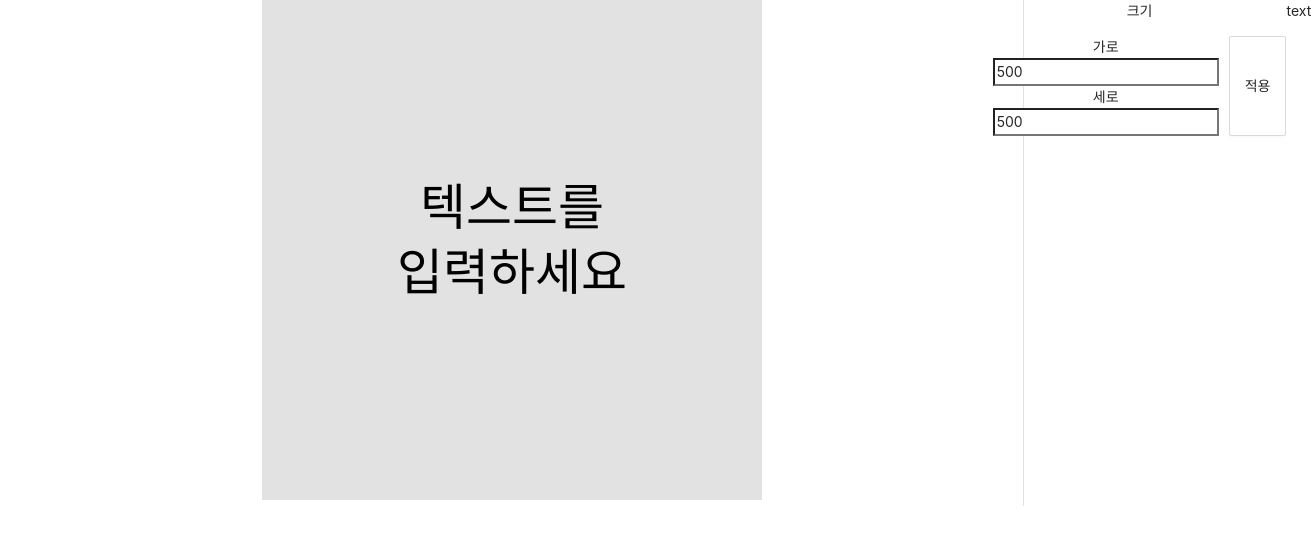
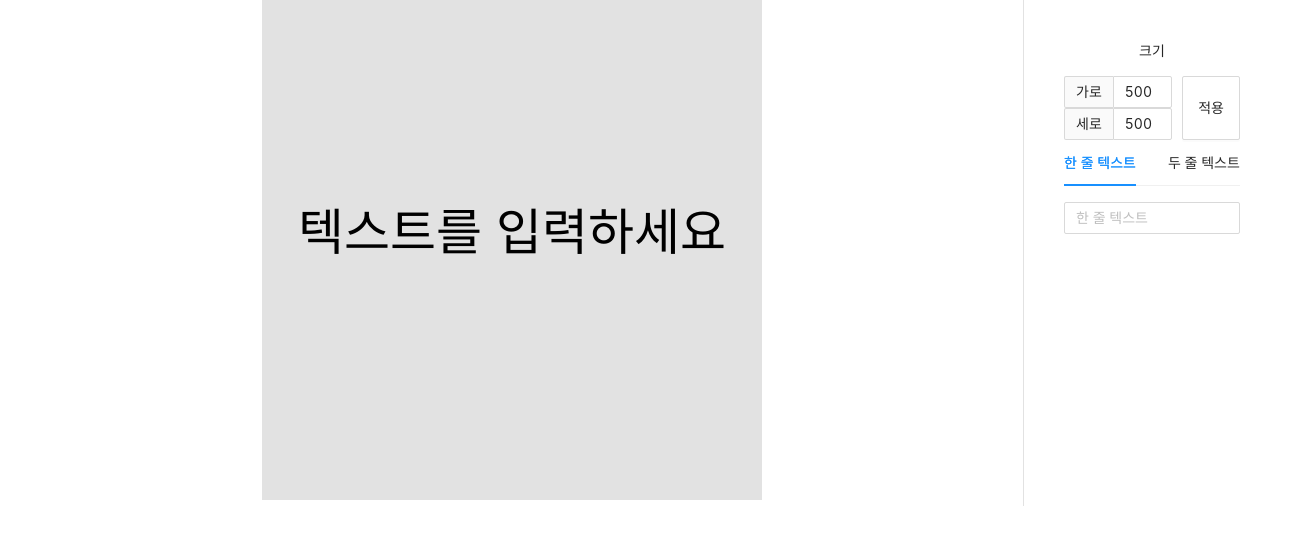
Before and after one commit to jch1223/thumbnail_creater, a React (Create React App) app: page / in a window 1280 px wide. Shown: the top 544 px of the page, 1311 px wide, since content can reach past the window. Built offline with nearby package versions, Linux system fonts and the light colour scheme; the HTML template or start-up script is replaced by a standard one.

Commit message:
set/한줄,두줄 text 입력 기능

```diff
--- a/src/App.js
+++ b/src/App.js
@@ -1,4 +1,4 @@
-import React, { useState } from "react";
+import React, { useState, useEffect } from "react";
 import Content from "./container/layout/Content";
 import Side from "./container/layout/Side";
 import styled from "styled-components";
@@ -9,17 +9,37 @@ import "antd/dist/antd.css";
 function App() {
   const [Width, setWidth] = useState(500);
   const [Height, setHeight] = useState(500);
+  const [TextType, setTextType] = useState(true);
+  const [Text, setText] = useState("텍스트를 입력하세요");
   const [Text1, setText1] = useState("텍스트를");
   const [Text2, setText2] = useState("입력하세요");
 
+  useEffect(() => {
+    console.log(TextType);
+  }, [TextType]);
+
   return (
     <AppWrap className="App">
-      <Content Width={Width} Height={Height} Text1={Text1} Text2={Text2} />
+      <Content
+        Width={Width}
+        Height={Height}
+        TextType={TextType}
+        Text={Text}
+        Text1={Text1}
+        Text2={Text2}
+      />
       <Side
         Width={Width}
         Height={Height}
+        setTextType={setTextType}
         setWidth={setWidth}
         setHeight={setHeight}
+        Text={Text}
+        Text1={Text1}
+        Text2={Text2}
+        setText={setText}
+        setText1={setText1}
+        setText2={setText2}
       />
     </AppWrap>
   );
--- a/src/components/Canvas.jsx
+++ b/src/components/Canvas.jsx
@@ -1,6 +1,6 @@
 import React, { useRef, useEffect, useState } from "react";
 
-function Canvas({ Width, Height, Text1, Text2 }) {
+function Canvas({ Width, Height, TextType, Text, Text1, Text2 }) {
   const canvasRef = useRef(null);
 
   useEffect(() => {
@@ -12,9 +12,14 @@ function Canvas({ Width, Height, Text1, Text2 }) {
 
     context.textAlign = "center";
     context.font = "50px Arial";
-    context.fillText(Text1, canvas.width / 2, canvas.height / 2 - 25);
-    context.fillText(Text2, canvas.width / 2, canvas.height / 2 + 40);
-  }, [Width, Height, Text1, Text2]);
+
+    if (TextType) {
+      context.fillText(Text, canvas.width / 2, canvas.height / 2);
+    } else {
+      context.fillText(Text1, canvas.width / 2, canvas.height / 2 - 50 / 1.5);
+      context.fillText(Text2, canvas.width / 2, canvas.height / 2 + 50 / 1.5);
+    }
+  }, [Width, Height, TextType, Text, Text1, Text2]);
 
   return (
     <div>
--- a/src/components/SizeControl.jsx
+++ b/src/components/SizeControl.jsx
@@ -1,5 +1,5 @@
 import React, { useState } from "react";
-import { Button } from "antd";
+import { Button, Input } from "antd";
 import styled from "styled-components";
 
 function SizeControl({ Width, Height, setWidth, setHeight }) {
@@ -19,30 +19,31 @@ function SizeControl({ Width, Height, setWidth, setHeight }) {
         <SizeWrap>
           <div className="size">
             <div>
-              <span>가로 </span>
-              <input
+              <Input
                 type="text"
+                addonBefore="가로"
                 value={InputWidth}
                 onChange={(e) => {
                   setInputWidth(e.target.value);
                 }}
-              />
+              ></Input>
             </div>
-
             <div>
-              <span>세로 </span>
-              <input
+              <Input
                 type="text"
+                addonBefore="세로"
                 value={InputHeight}
                 onChange={(e) => {
                   setInputHeight(e.target.value);
                 }}
-              />
+              ></Input>
             </div>
           </div>
 
           <div>
-            <Button onClick={applySize}>적용</Button>
+            <Button htmlType="submit" onClick={applySize}>
+              적용
+            </Button>
           </div>
         </SizeWrap>
       </form>
@@ -52,6 +53,7 @@ function SizeControl({ Width, Height, setWidth, setHeight }) {
 
 const SizeWrap = styled.div`
   display: flex;
+  justify-content: center;
 
   .size {
     margin-right: 10px;
--- a/src/components/TextControl.jsx
+++ b/src/components/TextControl.jsx
@@ -1,7 +1,42 @@
 import React from "react";
+import styled from "styled-components";
+import { Tabs, Input } from "antd";
 
-function TextControl(props) {
-  return <div> text</div>;
+const { TabPane } = Tabs;
+
+function TextControl({ setTextType, setText, setText1, setText2 }) {
+  function callback(key) {
+    if (key === "2") {
+      setTextType(false);
+    } else {
+      setTextType(true);
+    }
+    console.log(key);
+  }
+  return (
+    <TextWrap>
+      <Tabs defaultActiveKey="1" onChange={callback}>
+        <TabPane tab="한 줄 텍스트" key="1">
+          <Input
+            placeholder="한 줄 텍스트"
+            onChange={(e) => setText(e.target.value)}
+          />
+        </TabPane>
+        <TabPane tab="두 줄 텍스트" key="2">
+          <Input
+            placeholder="첫번째 줄 텍스트"
+            onChange={(e) => setText1(e.target.value)}
+          />
+          <Input
+            placeholder="두번째 줄 텍스트"
+            onChange={(e) => setText2(e.target.value)}
+          />
+        </TabPane>
+      </Tabs>
+    </TextWrap>
+  );
 }
 
+const TextWrap = styled.div``;
+
 export default TextControl;
--- a/src/container/layout/Content.jsx
+++ b/src/container/layout/Content.jsx
@@ -2,10 +2,17 @@ import React from "react";
 import styled from "styled-components";
 import Canvas from "../../components/Canvas";
 
-function Content({ Width, Height, Text1, Text2 }) {
+function Content({ Width, Height, TextType, Text, Text1, Text2 }) {
   return (
     <CanvasWrap>
-      <Canvas Width={Width} Height={Height} Text1={Text1} Text2={Text2} />
+      <Canvas
+        TextType={TextType}
+        Width={Width}
+        Height={Height}
+        Text={Text}
+        Text1={Text1}
+        Text2={Text2}
+      />
     </CanvasWrap>
   );
 }
--- a/src/container/layout/Side.jsx
+++ b/src/container/layout/Side.jsx
@@ -3,7 +3,19 @@ import styled from "styled-components";
 import SizeControl from "../../components/SizeControl";
 import TextControl from "../../components/TextControl";
 
-function Side({ Width, Height, setWidth, setHeight }) {
+function Side({
+  Width,
+  Height,
+  setTextType,
+  Text,
+  Text1,
+  Text2,
+  setText,
+  setText1,
+  setText2,
+  setWidth,
+  setHeight,
+}) {
   return (
     <ControlsWrap>
       <SizeControl
@@ -11,17 +23,24 @@ function Side({ Width, Height, setWidth, setHeight }) {
         Height={Height}
         setWidth={setWidth}
         setHeight={setHeight}
+        Text={Text}
+        Text1={Text1}
+        Text2={Text2}
       />
-      <TextControl />
+      <TextControl
+        setTextType={setTextType}
+        setText={setText}
+        setText1={setText1}
+        setText2={setText2}
+      />
     </ControlsWrap>
   );
 }
 
 const ControlsWrap = styled.div`
-  display: inline-flex;
   width: 20%;
   height: 100%;
-  justify-content: center;
+  padding: 40px;
 `;
 
 export default Side;
```
